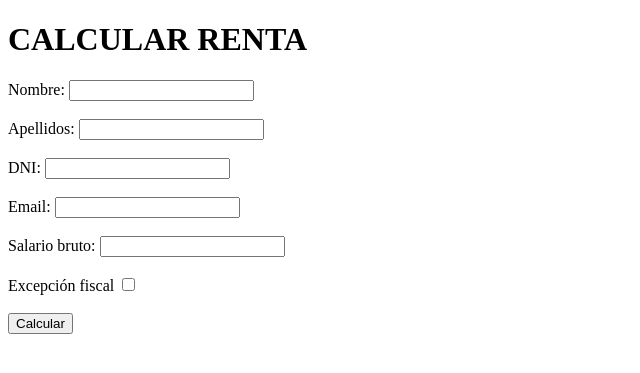
After one commit to PepeXarli/IAW2324, a PHP site: the page made by 1º Trimestre/PHP/tercerosEjercicios/rentareto.php in a window 1280 px wide. The commit adds this page. Shown: the top 373 px of the page, without its empty margins (0-640 px from the left). Run offline with PHP 8.4, Linux system fonts and the light colour scheme.

Commit message:
php 3 terminado

```diff
--- /dev/null
+++ b/1º Trimestre/PHP/tercerosEjercicios/rentareto.php
@@ -0,0 +1,66 @@
+<!DOCTYPE html>
+<html lang="es">
+<head>
+    <meta charset="UTF-8">
+    <meta name="viewport" content="width=device-width, initial-scale=1.0">
+    <title>RENTA</title>
+</head>
+<body>
+<h1>CALCULAR RENTA</h1>
+    <form method="post" action="<?php echo htmlspecialchars($_SERVER["PHP_SELF"]); ?>" enctype="multipart/form-data">
+        <label for="name">Nombre: </label>
+        <input type="text" name='nombre'> <br> <br>
+
+        <label for="name">Apellidos: </label>
+        <input type="text" name='ape'><br> <br>
+
+        <label for="name">DNI: </label>
+        <input type="text" name='dni'><br> <br>
+
+        <label for="name">Email: </label>
+        <input type="text" name='email'><br> <br>
+
+        <label for="name">Salario bruto: </label>
+        <input type="text" name='bruto'><br> <br>
+
+        <label for="name">Excepción fiscal</label>
+        <input type="checkbox" name='checkbox1'><br> <br>
+
+        <button type="submit">Calcular</button>
+    </form>
+    <?php
+        if ($_SERVER["REQUEST_METHOD"] == "POST") {
+
+            $bruto=htmlspecialchars($_POST['bruto']);
+
+            if(is_numeric($bruto) && $bruto>0){
+                if($bruto<10000){
+                    $tipo=5;
+                    $renta=$bruto*0.05;
+                } else if($bruto>=10000 && $bruto<20000){
+                    $tipo=15;
+                    $renta=$bruto*0.15;
+                } else if($bruto>=20000 && $bruto<35000){
+                    $tipo=20;
+                    $renta=$bruto*0.2;
+                }else if($bruto>=35000 && $bruto<=60000){
+                    $tipo=30;
+                    $renta=$bruto*0.3;
+                }else{
+                    $tipo=45;
+                    $renta=$bruto*0.45;
+                }
+            }
+
+            if (isset($_POST["checkbox1"])) {
+                $tipo=$tipo-2;
+                $renta=$bruto*$tipo/100;
+            }
+
+            echo "Tu tipo impositivo es del $tipo% y debes pagar $renta €";
+
+
+        }
+    ?>
+</body>
+</html>
--- a/1º Trimestre/PHP/tercerosEjercicios/sortea2.php
+++ b/1º Trimestre/PHP/tercerosEjercicios/sortea2.php
@@ -25,9 +25,11 @@
             $numpremios=htmlspecialchars($_POST['numpremios']);
 
             if($numpremios < count($separado_por_salto)){
-                for ($i=0;$i<=$numpremios;$i++)
+
+                $random=array_rand($separado_por_salto);
+                for ($i=0;$i<$numpremios;$i++)
                 {
-                    echo $separado_por_salto[rand(0,count($separado_por_salto))];
+                    echo $separado_por_salto[$i]."<br>";
 
 
                 }
```
Also changed, not shown: 1º Trimestre/PHP/tercerosEjercicios/renta.php (added, +58 -0 lines).
